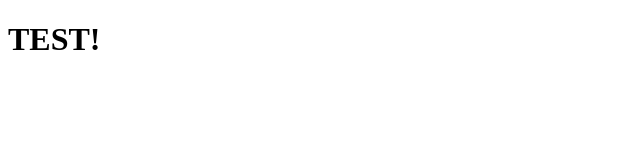
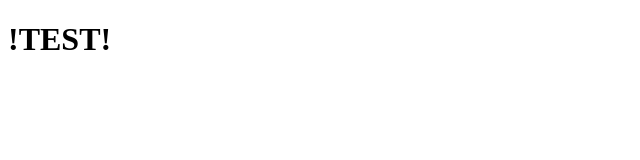
Before and after one commit to Germaxis23/Germaxis23.github.io, a plain HTML site: page index.html in a window 1280 px wide. Shown: the full height of the page, 0-640 px from the left. Drawn offline with Linux system fonts and the light colour scheme.

Commit message:
Update index.html

```diff
--- a/index.html
+++ b/index.html
@@ -7,7 +7,7 @@
     <title>Puk AG</title>
 </head>
 <body>
-    <h1>TEST!</h1>
+    <h1>!TEST!</h1>
 
 </body>
 </html>
```
